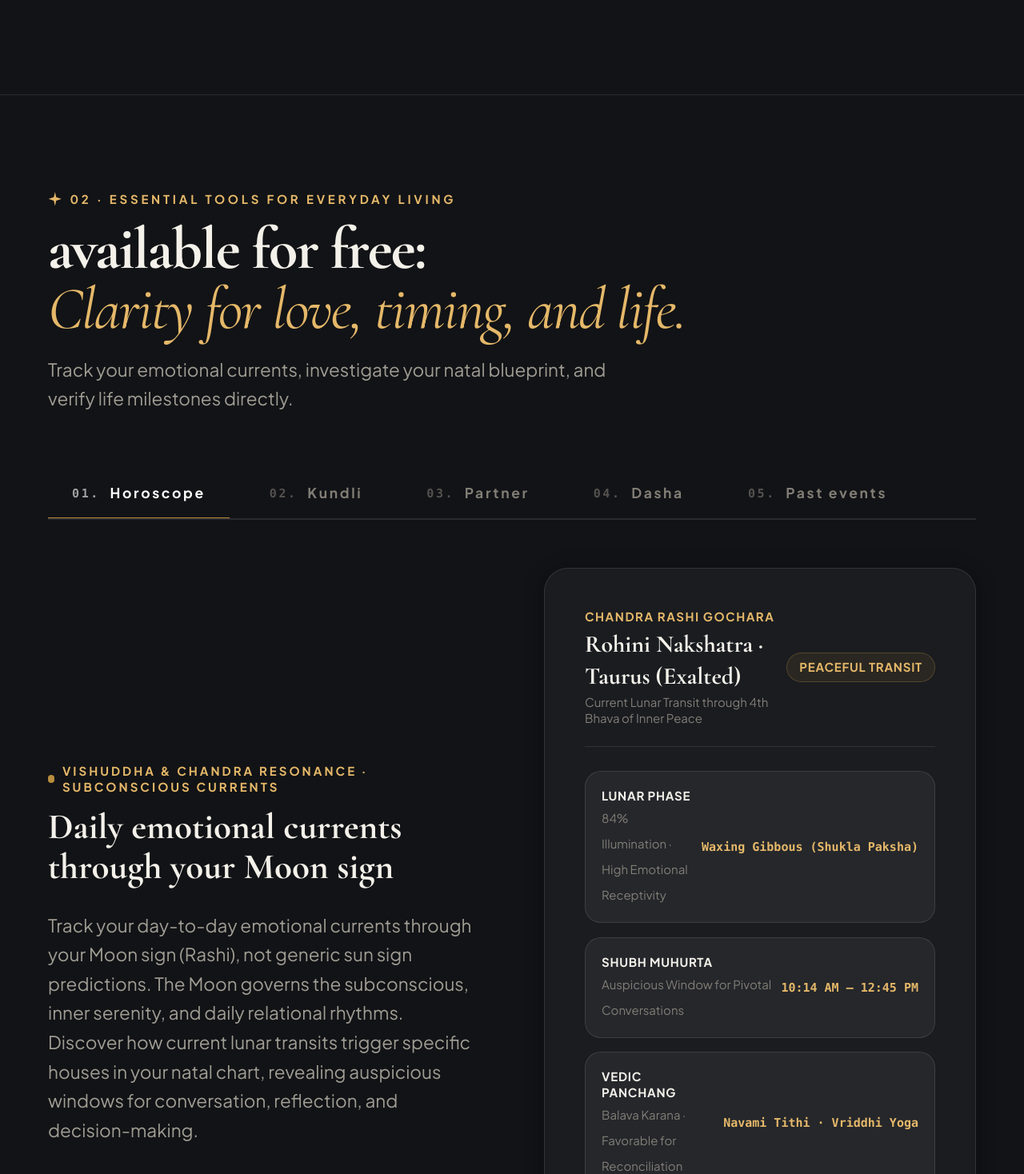
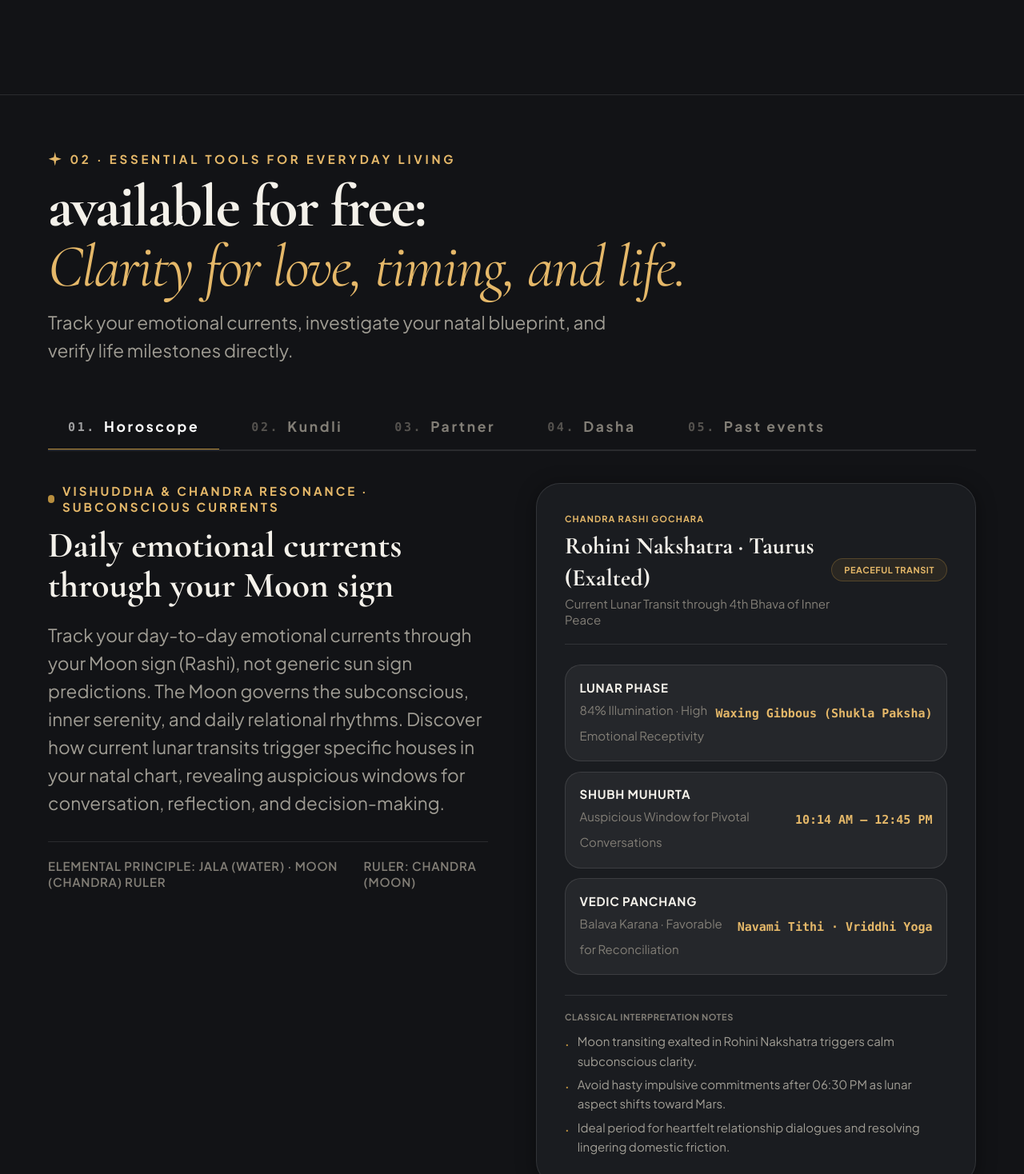
Before and after one commit to jayvee2010/astrowithin-, a React (Vite) app: page / in a window 1280 px wide. Shown: the part 2802-4270 px from the top of the page at 80% size. Built offline with nearby package versions, Linux system fonts and the light colour scheme; a web font is replaced by a local one.

Commit message:
fix: reduce empty space in feature tabs and align content to top

```diff
--- a/src/components/FreeFeaturesSection.tsx
+++ b/src/components/FreeFeaturesSection.tsx
@@ -175,38 +175,38 @@ export const FreeFeaturesSection: React.FC = () => {
     <section
       id="pillars"
       aria-label="Five Pillars of Classical Jyotish"
-      className="px-6 sm:px-12 py-24 border-b border-[#EAE6DF] dark:border-white/10 transition-colors"
+      className="px-6 sm:px-12 py-14 sm:py-18 border-b border-[#EAE6DF] dark:border-white/10 transition-colors"
     >
       <div className="max-w-7xl mx-auto">
 
         {/* Section Header: Exact Vaya Headline (Option 1 Clean Consumer Tech) */}
-        <div className="mb-14">
-          <div className="text-xs uppercase tracking-[0.25em] font-sans font-bold text-[#B88E3E] dark:text-[#E5B869] mb-3 flex items-center gap-2">
+        <div className="mb-8 sm:mb-10">
+          <div className="text-xs uppercase tracking-[0.25em] font-sans font-bold text-[#B88E3E] dark:text-[#E5B869] mb-2.5 flex items-center gap-2">
             <svg viewBox="0 0 24 24" className="w-3.5 h-3.5 text-[#B88E3E] dark:text-[#E5B869]" fill="currentColor">
               <path d="M12 0L14 9L23 12L14 15L12 24L10 15L1 12L10 9Z"/>
             </svg>
             <span>02 · Essential Tools For Everyday Living</span>
           </div>
-          <h2 className="font-cormorant text-4xl sm:text-5xl lg:text-6xl font-bold tracking-tight mb-4">
+          <h2 className="font-cormorant text-4xl sm:text-5xl lg:text-6xl font-bold tracking-tight mb-3">
             available for free: <br />
             <span className="italic font-normal text-[#B88E3E] dark:text-[#E5B869]">
               Clarity for love, timing, and life.
             </span>
           </h2>
-          <p className="text-lg text-[#5A5650] dark:text-[#A09D94] font-normal max-w-xl leading-relaxed">
+          <p className="text-base sm:text-lg text-[#5A5650] dark:text-[#A09D94] font-normal max-w-xl leading-relaxed">
             Track your emotional currents, investigate your natal blueprint, and verify life milestones directly.
           </p>
         </div>
 
         {/* Horizontal Tab Rail (All 5 Vaya Tabs: Horoscope, Kundli, Partner, Dasha, Past events) */}
-        <div className="flex items-center gap-2 sm:gap-4 overflow-x-auto border-b-2 border-[#EAE6DF] dark:border-white/10 pb-0 mb-12 text-xs sm:text-sm uppercase tracking-[0.15em] font-sans font-bold whitespace-nowrap">
+        <div className="flex items-center gap-1.5 sm:gap-3 overflow-x-auto border-b-2 border-[#EAE6DF] dark:border-white/10 pb-0 mb-6 sm:mb-8 text-xs sm:text-sm uppercase tracking-[0.15em] font-sans font-bold whitespace-nowrap">
           {PILLARS.map((pillar, idx) => {
             const isActive = idx === activeTabIdx;
             return (
               <button
                 key={pillar.id}
                 onClick={() => setActiveTabIdx(idx)}
-                className={`py-3.5 px-5 sm:px-6 border-b-[3px] transition-all cursor-pointer flex items-center gap-2.5 -mb-[2px] ${
+                className={`py-3 px-4 sm:px-5 border-b-[3px] transition-all cursor-pointer flex items-center gap-2 -mb-[2px] ${
                   isActive
                     ? 'border-[#B88E3E] text-[#181716] dark:text-white font-extrabold'
                     : 'border-transparent text-[#827E76] hover:text-[#181716] dark:hover:text-white'
@@ -219,27 +219,27 @@ export const FreeFeaturesSection: React.FC = () => {
           })}
         </div>
 
-        {/* Two-Column Deep Reading & Interactive Vaya Tab Showcase */}
-        <div className="grid grid-cols-1 lg:grid-cols-12 gap-12 lg:gap-16 items-center mb-16">
+        {/* Two-Column Deep Reading & Interactive Vaya Tab Showcase - items-start removes top empty void */}
+        <div className="grid grid-cols-1 lg:grid-cols-12 gap-8 lg:gap-12 items-start mb-10 sm:mb-12">
 
           {/* Left Column: Chapter Essay (Exact Verbatim Text from content/tabs.md) */}
           <div className="lg:col-span-6 flex flex-col justify-between">
             <div>
-              <div className="text-xs uppercase tracking-[0.2em] font-sans font-bold text-[#B88E3E] dark:text-[#E5B869] mb-3 flex items-center gap-2">
+              <div className="text-xs uppercase tracking-[0.2em] font-sans font-bold text-[#B88E3E] dark:text-[#E5B869] mb-2.5 flex items-center gap-2">
                 <span className="w-2 h-2 rounded-full bg-[#B88E3E]"></span>
                 <span>{activePillar.kicker}</span>
               </div>
 
-              <h3 className="font-cormorant text-3xl sm:text-4xl font-bold mb-6 leading-tight">
+              <h3 className="font-cormorant text-2xl sm:text-3xl lg:text-4xl font-bold mb-4 leading-tight">
                 {activePillar.heading}
               </h3>
 
-              <p className="text-lg text-[#5A5650] dark:text-[#A09D94] font-normal leading-relaxed mb-8">
+              <p className="text-base sm:text-lg text-[#5A5650] dark:text-[#A09D94] font-normal leading-relaxed mb-6">
                 {activePillar.body}
               </p>
             </div>
 
-            <div className="pt-6 border-t border-[#EAE6DF] dark:border-white/10 flex flex-col sm:flex-row sm:items-center justify-between gap-3 text-xs font-sans uppercase tracking-wider font-semibold text-[#827E76]">
+            <div className="pt-4 border-t border-[#EAE6DF] dark:border-white/10 flex flex-col sm:flex-row sm:items-center justify-between gap-3 text-xs font-sans uppercase tracking-wider font-semibold text-[#827E76]">
               <span>{activePillar.correspondence}</span>
               <span>Ruler: {activePillar.planetName}</span>
             </div>
@@ -247,32 +247,32 @@ export const FreeFeaturesSection: React.FC = () => {
 
           {/* Right Column: Clean White Software Card (Option 1 Vaya Consumer Tech Card) */}
           <div className="lg:col-span-6">
-            <div className="bg-white dark:bg-[#1A1C20] rounded-3xl p-8 sm:p-10 border border-[#EAE6DF] dark:border-white/10 shadow-[0_4px_24px_rgba(0,0,0,0.04)] dark:shadow-[0_4px_24px_rgba(0,0,0,0.4)] flex flex-col gap-6">
+            <div className="bg-white dark:bg-[#1A1C20] rounded-3xl p-6 sm:p-7 border border-[#EAE6DF] dark:border-white/10 shadow-[0_4px_24px_rgba(0,0,0,0.04)] dark:shadow-[0_4px_24px_rgba(0,0,0,0.4)] flex flex-col gap-5">
 
               {/* Card Header with Status Badge */}
-              <div className="flex items-center justify-between pb-5 border-b border-[#EAE6DF] dark:border-white/10">
+              <div className="flex items-center justify-between pb-4 border-b border-[#EAE6DF] dark:border-white/10">
                 <div>
-                  <span className="text-xs uppercase tracking-widest font-sans font-bold text-[#B88E3E] dark:text-[#E5B869] block mb-1">
+                  <span className="text-[11px] uppercase tracking-widest font-sans font-bold text-[#B88E3E] dark:text-[#E5B869] block mb-1">
                     {activePillar.vayaCard.badge}
                   </span>
-                  <h4 className="font-cormorant text-2xl font-bold">
+                  <h4 className="font-cormorant text-xl sm:text-2xl font-bold">
                     {activePillar.vayaCard.headline}
                   </h4>
                   <p className="text-xs text-[#827E76] font-normal mt-0.5">
                     {activePillar.vayaCard.subheadline}
                   </p>
                 </div>
-                <span className="text-xs uppercase tracking-wider font-sans font-bold px-3 py-1.5 rounded-full bg-[#B88E3E]/10 text-[#B88E3E] dark:text-[#E5B869] border border-[#B88E3E]/30 flex-shrink-0">
+                <span className="text-[11px] uppercase tracking-wider font-sans font-bold px-3 py-1 rounded-full bg-[#B88E3E]/10 text-[#B88E3E] dark:text-[#E5B869] border border-[#B88E3E]/30 flex-shrink-0">
                   {activePillar.vayaCard.statusBadge}
                 </span>
               </div>
 
               {/* 3 Detailed Metric Rows */}
-              <div className="space-y-3.5">
+              <div className="space-y-2.5">
                 {activePillar.vayaCard.metrics.map((metric, mIdx) => (
                   <div
                     key={mIdx}
-                    className="p-4 rounded-2xl bg-neutral-50/70 dark:bg-white/5 border border-[#EAE6DF] dark:border-white/10 flex flex-col sm:flex-row sm:items-center justify-between gap-2"
+                    className="p-3.5 rounded-2xl bg-neutral-50/70 dark:bg-white/5 border border-[#EAE6DF] dark:border-white/10 flex flex-col sm:flex-row sm:items-center justify-between gap-1.5"
                   >
                     <div>
                       <span className="text-xs font-sans uppercase tracking-wider font-bold block">
@@ -290,11 +290,11 @@ export const FreeFeaturesSection: React.FC = () => {
               </div>
 
               {/* In-Depth Astrological Guidance Notes */}
-              <div className="pt-4 border-t border-[#EAE6DF] dark:border-white/10">
-                <span className="text-xs uppercase tracking-wider font-sans font-bold text-[#827E76] block mb-2">
+              <div className="pt-3.5 border-t border-[#EAE6DF] dark:border-white/10">
+                <span className="text-[11px] uppercase tracking-wider font-sans font-bold text-[#827E76] block mb-2">
                   Classical Interpretation Notes
                 </span>
-                <ul className="space-y-1.5 text-xs text-[#5A5650] dark:text-[#A09D94] font-normal leading-relaxed">
+                <ul className="space-y-1 text-xs text-[#5A5650] dark:text-[#A09D94] font-normal leading-relaxed">
                   {activePillar.vayaCard.insightNotes.map((note, nIdx) => (
                     <li key={nIdx} className="flex items-start gap-2">
                       <span className="text-[#B88E3E] font-bold mt-0.5">·</span>
@@ -310,7 +310,7 @@ export const FreeFeaturesSection: React.FC = () => {
         </div>
 
         {/* Featured Testimonial Beneath (Exact Vaya Review: Meera Patel) */}
-        <div className="p-8 sm:p-10 bg-white dark:bg-[#1A1C20] rounded-3xl border border-[#EAE6DF] dark:border-white/10 shadow-[0_4px_24px_rgba(0,0,0,0.04)] dark:shadow-[0_4px_24px_rgba(0,0,0,0.4)] flex flex-col md:flex-row md:items-center justify-between gap-6">
+        <div className="p-6 sm:p-7 bg-white dark:bg-[#1A1C20] rounded-3xl border border-[#EAE6DF] dark:border-white/10 shadow-[0_4px_24px_rgba(0,0,0,0.04)] dark:shadow-[0_4px_24px_rgba(0,0,0,0.4)] flex flex-col md:flex-row md:items-center justify-between gap-5">
           <div className="flex-1">
             <span className="text-xs uppercase tracking-widest font-sans font-bold text-[#B88E3E] dark:text-[#E5B869] block mb-2">
               Verified Seeker Reflection on Free Features
```
